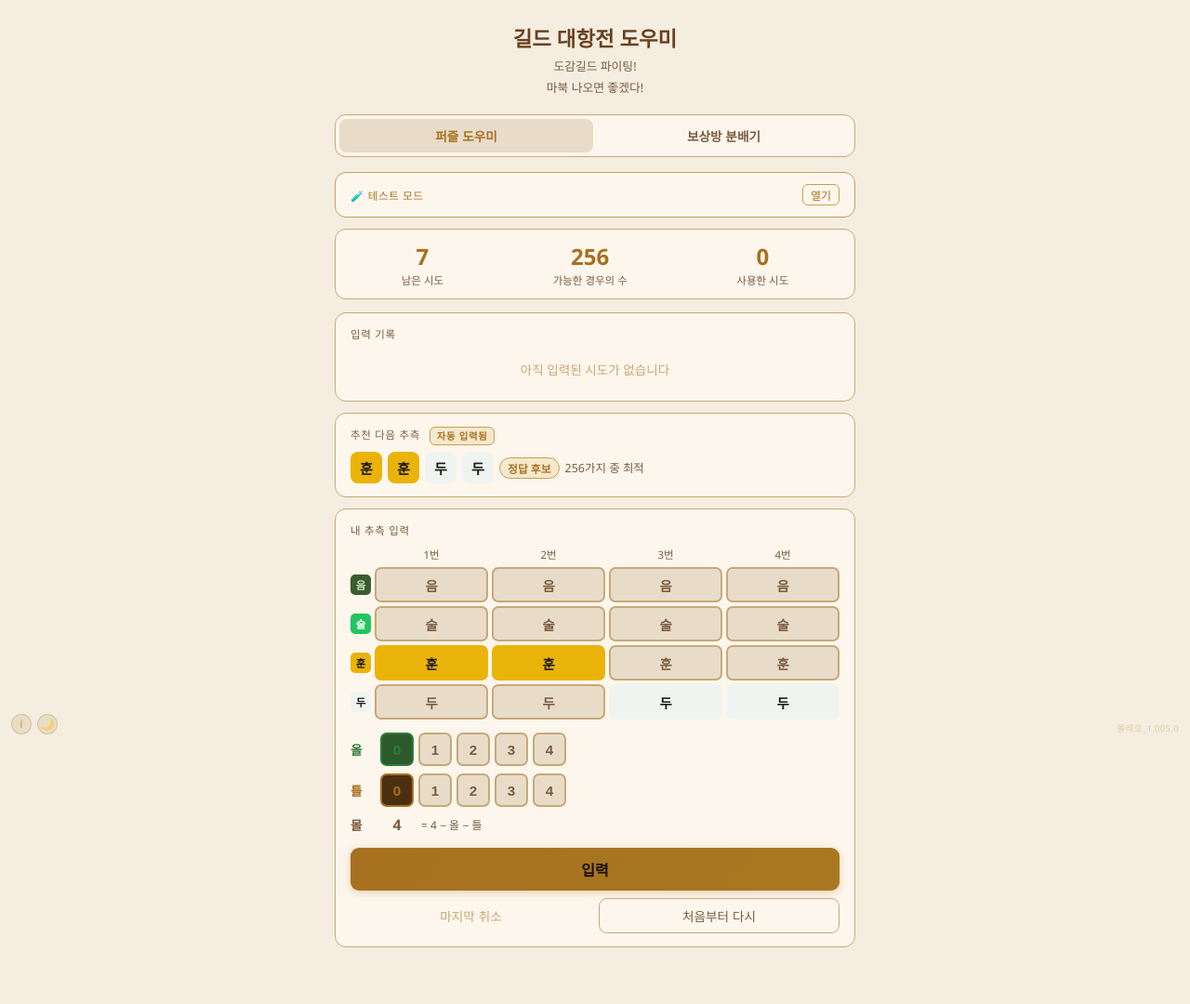
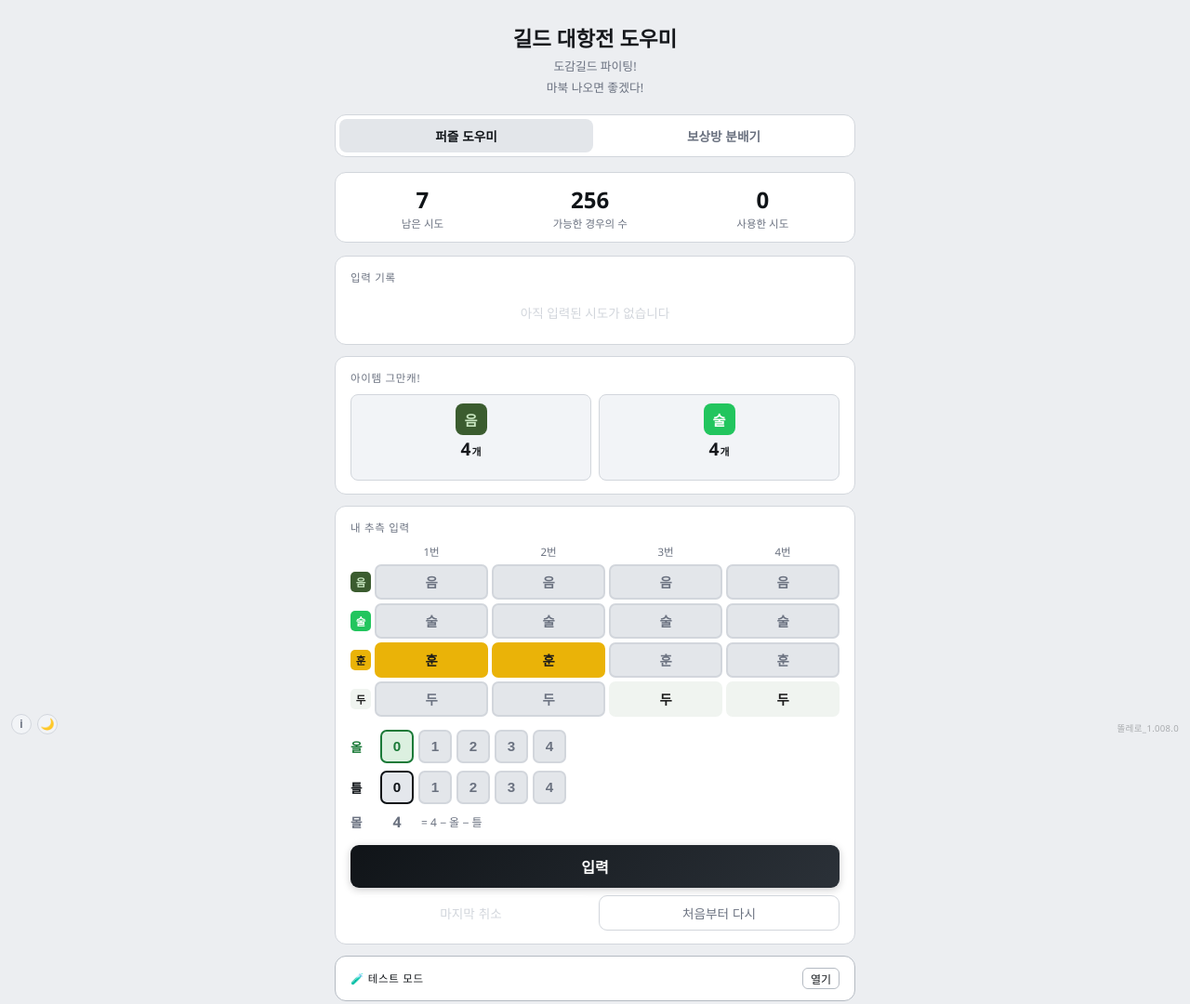
Before and after one commit to CamperInTheWoods/maple_dogam_number_game_sup, a plain HTML site: page game-helper.html in a window 1280 px wide. Shown: the whole page at 93% size. Before the commit the page ends 1055 px from the top, so only its background shows below. Drawn offline with Linux system fonts and the light colour scheme.

Commit message:
Feat: 아이템 그만캐! 패널, 추천 카드 제거, 무채색 테마 (1.008.0)
퍼즐 도우미
- "아이템 그만캐!" 패널 추가: 남은 후보 기준 음·술 필요 최대 개수를
  매 시퀀스 갱신 (0개면 "그만 캐!", 하나로 좁혀지면 "확정")
- 추천 다음 추측 카드 제거 - 어차피 입력칸에 자동으로 채워짐
- 게임 종료 시 남은 후보는 전용 카드로 분리 표시
- 테스트 모드 카드를 탭 맨 아래로 이동

테마
- 라이트: 라이트 그레이 배경 + 블랙 텍스트
- 다크: 갈색 기운 제거, 중성 차콜 계열
- 금색 악센트를 테마별 무채색으로 교체
- 하드코딩된 갈색 값(그라디언트/그림자/쓰레기통 아이콘/하단 버튼)을
  CSS 토큰으로 정리, --ol-bg/--teul-bg/--gold-2 등 토큰 추가

Co-Authored-By: Claude Opus 5 <noreply@anthropic.com>

```diff
--- a/game-helper.html
+++ b/game-helper.html
@@ -19,41 +19,53 @@
 <style>
 :root {
   color-scheme: light;
-  --brown:          #6a4020;
-  --gold:           #a87020;
-  --green:          #2e7a3a;
-  --red:            #c03030;
-  --gray:           #7a5c40;
-  --dark:           #2a1a0e;
-  --bg-app:         #f4ede0;
-  --bg-panel:       #fdf6ec;
-  --bg-panel-inner: #f0e5d0;
-  --bg-input:       #e8dcc8;
-  --border:         #c8a878;
-  --shadow-card:    0 4px 16px rgba(100,70,40,.12);
-  --accent-bg:      #f5e8cc;
-  --accent-border:  #c8a050;
-  --drag-over-bg:   rgba(168,112,32,.12);
-  --text-on-accent: #1a0e08;
+  --brown:          #16181c;
+  --gold:           #101418;
+  --gold-2:         #2b3138;
+  --green:          #1b7a38;
+  --red:            #c62828;
+  --gray:           #6b7280;
+  --dark:           #16181c;
+  --bg-app:         #eceef1;
+  --bg-panel:       #ffffff;
+  --bg-panel-inner: #f2f4f7;
+  --bg-input:       #e3e6ea;
+  --border:         #d2d6dc;
+  --shadow-card:    0 2px 10px rgba(20,24,30,.08);
+  --accent-bg:      #e4e7ec;
+  --accent-border:  #b4bac2;
+  --drag-over-bg:   rgba(20,24,30,.07);
+  --text-on-accent: #ffffff;
+  --ol-bg:          #dcf0e0;
+  --ol-border:      #9dcfa8;
+  --teul-bg:        #e4e7ec;
+  --gold-shadow:    rgba(16,20,24,.22);
+  --gold-faint:     rgba(16,20,24,.30);
 }
 [data-theme="dark"] {
   color-scheme: dark;
-  --brown:          #e8d8b4;
-  --gold:           #c89432;
-  --green:          #7dc97e;
-  --red:            #e06060;
-  --gray:           #a08868;
-  --dark:           #ecdcbe;
-  --bg-app:         #1a0e08;
-  --bg-panel:       #22140c;
-  --bg-panel-inner: #281810;
-  --bg-input:       #170c06;
-  --border:         #3a2418;
-  --shadow-card:    0 6px 18px rgba(0,0,0,.45);
-  --accent-bg:      #3a2408;
-  --accent-border:  #6a4818;
-  --drag-over-bg:   #2a1e08;
-  --text-on-accent: #1a0e08;
+  --brown:          #e7e9ec;
+  --gold:           #dfe3e8;
+  --gold-2:         #9aa2ab;
+  --green:          #6fcf80;
+  --red:            #e57373;
+  --gray:           #969ba3;
+  --dark:           #e7e9ec;
+  --bg-app:         #131519;
+  --bg-panel:       #1b1e23;
+  --bg-panel-inner: #23272d;
+  --bg-input:       #0f1114;
+  --border:         #333941;
+  --shadow-card:    0 6px 18px rgba(0,0,0,.5);
+  --accent-bg:      #2c3138;
+  --accent-border:  #4e555e;
+  --drag-over-bg:   rgba(255,255,255,.08);
+  --text-on-accent: #131519;
+  --ol-bg:          #1e3324;
+  --ol-border:      #37613f;
+  --teul-bg:        #2c3138;
+  --gold-shadow:    rgba(0,0,0,.45);
+  --gold-faint:     rgba(223,227,232,.30);
 }
 
 * { box-sizing: border-box; margin: 0; padding: 0; }
@@ -142,7 +154,7 @@ h1 {
 .h-fbs { display:flex; gap:4px; margin-left:8px; }
 
 .fb { padding:2px 9px; border-radius:20px; font-size:0.78rem; font-weight:700; }
-.fb-ol   { background:#2d5a2d; color:var(--green); border:1px solid #3a7a3a; }
+.fb-ol   { background:var(--ol-bg); color:var(--green); border:1px solid var(--ol-border); }
 .fb-teul { background:var(--accent-bg); color:var(--gold);  border:1px solid var(--accent-border); }
 .fb-mol  { background:var(--bg-panel-inner); color:var(--gray);  border:1px solid var(--border); }
 
@@ -211,20 +223,20 @@ h1 {
   transition: all 0.1s;
 }
 .num-btn:hover { border-color:var(--gray); color:var(--brown); }
-.num-btn.active-ol   { background:#2d5a2d; border-color:var(--green); color:var(--green); }
-.num-btn.active-teul { background:#4a3010; border-color:var(--gold);  color:var(--gold); }
+.num-btn.active-ol   { background:var(--ol-bg); border-color:var(--green); color:var(--green); }
+.num-btn.active-teul { background:var(--teul-bg); border-color:var(--gold);  color:var(--gold); }
 .mol-display { font-size:1rem; font-weight:700; color:var(--gray); width:36px; text-align:center; }
 .mol-eq  { font-size:0.75rem; color:var(--gray); }
 
 .submit-btn {
   width:100%; padding:11px;
-  background: linear-gradient(135deg, var(--gold), #a87820);
+  background: linear-gradient(135deg, var(--gold), var(--gold-2));
   color: var(--text-on-accent);
   border:none; border-radius:9px;
   font-size:1rem; font-weight:700;
   cursor:pointer; transition:opacity 0.15s;
   margin-bottom:8px;
-  box-shadow: 0 2px 8px rgba(168,120,32,.3);
+  box-shadow: 0 2px 8px var(--gold-shadow);
 }
 .submit-btn:hover { opacity: 0.88; }
 .submit-btn:disabled { background:var(--bg-panel); color:var(--border); box-shadow:none; cursor:not-allowed; }
@@ -250,21 +262,20 @@ h1 {
 
 .no-sol { color:var(--red); font-size:0.85rem; }
 
-.guess-type-badge {
-  padding: 2px 8px; border-radius: 20px;
-  font-size: 0.74rem; font-weight: 700;
-}
-.type-answer { background:var(--accent-bg); color:var(--gold); border:1px solid var(--accent-border); }
-.type-info   { background:var(--bg-panel-inner); color:var(--gray); border:1px solid var(--border); }
-
 .suggest-info { font-size:0.78rem; color:var(--gray); }
-.auto-fill-note {
-  margin-left:6px; padding:2px 7px; border-radius:6px;
-  background:var(--accent-bg); color:var(--gold);
-  border:1px solid var(--accent-border);
-  font-size:0.65rem; font-weight:600; vertical-align:middle;
-}
-
+.needs-row { display:grid; grid-template-columns:repeat(2,1fr); gap:8px; }
+.need-cell {
+  display:flex; flex-direction:column; align-items:center; gap:5px;
+  padding:9px 4px; border-radius:8px;
+  background:var(--bg-panel-inner); border:1px solid var(--border);
+  transition:all 0.15s;
+}
+.need-cell.need-fixed { background:var(--accent-bg); border-color:var(--accent-border); }
+.need-cell.need-none  { opacity:0.4; }
+.need-max { font-size:1.2rem; font-weight:800; color:var(--dark); line-height:1; }
+.need-max em { font-size:0.68rem; font-weight:600; font-style:normal; margin-left:1px; }
+.need-sub { font-size:0.62rem; color:var(--gray); min-height:0.95em; }
+.needs-row .no-sol { grid-column:1 / -1; }
 /* ── Tabs ── */
 .tab-bar {
   display: flex;
@@ -364,7 +375,7 @@ h1 {
 .reward-name-input:focus { border-color: var(--gold); }
 .reward-add-btn {
   padding: 5px 10px;
-  background: linear-gradient(135deg, var(--gold), #a87820);
+  background: linear-gradient(135deg, var(--gold), var(--gold-2));
   color: var(--text-on-accent); border: none; border-radius: 6px;
   font-size: 0.82rem; font-weight: 700;
   cursor: pointer; white-space: nowrap; transition: opacity 0.15s;
@@ -432,7 +443,7 @@ h1 {
   position: fixed;
   bottom: 10px; right: 12px;
   font-size: .6rem;
-  color: rgba(200,148,50,.35);
+  color: var(--gold-faint);
   cursor: default;
   user-select: none;
   letter-spacing: .03em;
@@ -486,7 +497,7 @@ h1 {
 .test-label { font-size: 0.8rem; color: var(--gold); }
 .test-set-btn {
   padding: 5px 14px;
-  background: linear-gradient(135deg, var(--gold), #a87820);
+  background: linear-gradient(135deg, var(--gold), var(--gold-2));
   color: var(--text-on-accent);
   border: none;
   border-radius: 7px;
@@ -534,23 +545,6 @@ h1 {
   </div>
 
   <div class="tab-content active" id="tab-gildae">
-  <!-- Test Mode -->
-  <div class="test-card">
-    <div class="test-header" onclick="toggleTestPanel()">
-      <span class="test-title">🧪 테스트 모드</span>
-      <button class="test-toggle" id="test-toggle-btn">열기</button>
-    </div>
-    <div class="test-body" id="test-body" style="display:none">
-      <div class="test-row">
-        <span class="test-label">정답 설정:</span>
-        <div class="test-picker" id="test-picker"></div>
-        <button class="test-set-btn" onclick="activateTestMode()">적용</button>
-      </div>
-      <div id="test-active-info"></div>
-      <button class="auto-sim-btn" id="auto-sim-btn" onclick="autoSimulate()" disabled>▶ 자동 시뮬레이션</button>
-    </div>
-  </div>
-
   <div class="stats">
     <div class="stat">
       <div class="stat-val" id="stat-left">7</div>
@@ -572,12 +566,16 @@ h1 {
     <div class="history-empty" id="hist-empty">아직 입력된 시도가 없습니다</div>
   </div>
 
-  <!-- Suggestion -->
+  <!-- 게임 종료 시 남은 후보 -->
+  <div class="card" id="endgame-card" style="display:none">
+    <div class="card-title">남은 가능한 답</div>
+    <div class="suggest-row" id="suggest-row"></div>
+  </div>
+
+  <!-- 아이템 그만캐! -->
   <div class="card">
-    <div class="card-title">추천 다음 추측 <span class="auto-fill-note">자동 입력됨</span></div>
-    <div class="suggest-row" id="suggest-row">
-      <span style="color:var(--gray);font-size:0.85rem">계산 중...</span>
-    </div>
+    <div class="card-title">아이템 그만캐!</div>
+    <div class="needs-row" id="needs-row"></div>
   </div>
 
   <!-- Input -->
@@ -606,6 +604,23 @@ h1 {
     <div class="btn-row">
       <button class="undo-btn" id="undo-btn" onclick="undoLast()" disabled>마지막 취소</button>
       <button class="reset-btn" onclick="resetGame()">처음부터 다시</button>
+    </div>
+  </div>
+
+  <!-- Test Mode -->
+  <div class="test-card">
+    <div class="test-header" onclick="toggleTestPanel()">
+      <span class="test-title">🧪 테스트 모드</span>
+      <button class="test-toggle" id="test-toggle-btn">열기</button>
+    </div>
+    <div class="test-body" id="test-body" style="display:none">
+      <div class="test-row">
+        <span class="test-label">정답 설정:</span>
+        <div class="test-picker" id="test-picker"></div>
+        <button class="test-set-btn" onclick="activateTestMode()">적용</button>
+      </div>
+      <div id="test-active-info"></div>
+      <button class="auto-sim-btn" id="auto-sim-btn" onclick="autoSimulate()" disabled>▶ 자동 시뮬레이션</button>
     </div>
   </div>
   </div><!-- /tab-gildae -->
@@ -641,13 +656,13 @@ h1 {
             <span id="reward-trash">
               <svg width="20" height="24" viewBox="0 0 24 28" fill="none" xmlns="http://www.w3.org/2000/svg">
                 <!-- 몸통 -->
-                <rect x="3" y="11" width="18" height="16" rx="2" fill="#a08868" opacity="0.5"/>
-                <line x1="9" y1="14" x2="9" y2="24" stroke="#a08868" stroke-width="1.5" opacity="0.5"/>
-                <line x1="15" y1="14" x2="15" y2="24" stroke="#a08868" stroke-width="1.5" opacity="0.5"/>
+                <rect x="3" y="11" width="18" height="16" rx="2" fill="var(--gray)" opacity="0.5"/>
+                <line x1="9" y1="14" x2="9" y2="24" stroke="var(--gray)" stroke-width="1.5" opacity="0.5"/>
+                <line x1="15" y1="14" x2="15" y2="24" stroke="var(--gray)" stroke-width="1.5" opacity="0.5"/>
                 <!-- 뚜껑 (힌지: 오른쪽 끝) -->
                 <g class="trash-lid-group">
-                  <rect x="2" y="8" width="20" height="3.5" rx="1.5" fill="#a08868" opacity="0.7"/>
-                  <rect x="9" y="4.5" width="6" height="3.5" rx="1.5" fill="#a08868" opacity="0.7"/>
+                  <rect x="2" y="8" width="20" height="3.5" rx="1.5" fill="var(--gray)" opacity="0.7"/>
+                  <rect x="9" y="4.5" width="6" height="3.5" rx="1.5" fill="var(--gray)" opacity="0.7"/>
                 </g>
               </svg>
             </span>
@@ -675,7 +690,7 @@ h1 {
         <div class="card">
           <div class="card-title">자리 배정
             <button onclick="rewardAutoAssign()" style="margin-left:8px;padding:2px 8px;font-size:0.7rem;background:#3b2a7a;color:#c4a8ff;border:1px solid #7c5cbf;border-radius:4px;cursor:pointer;font-weight:700">자동배정</button>
-            <button onclick="rewardRecord()" style="margin-left:4px;padding:2px 8px;font-size:0.7rem;background:var(--gold);color:#1a0e08;border:none;border-radius:4px;cursor:pointer;font-weight:700">기록</button>
+            <button onclick="rewardRecord()" style="margin-left:4px;padding:2px 8px;font-size:0.7rem;background:var(--gold);color:var(--text-on-accent);border:none;border-radius:4px;cursor:pointer;font-weight:700">기록</button>
             <button onclick="rewardResetHistory()" style="margin-left:4px;padding:2px 8px;font-size:0.7rem;background:transparent;color:var(--gray);border:1px solid var(--border);border-radius:4px;cursor:pointer">초기화</button>
           </div>
           <div id="reward-slots"></div>
@@ -695,10 +710,22 @@ h1 {
 
 </div>
 
-<div class="version-label">똘레로_1.005.0</div>
+<div class="version-label">똘레로_1.008.0</div>
 
 <script>
 const PATCH_NOTES = [
+  { ver: '1.008.0', date: '26.08.27',
+    feat: ['라이트 모드 테마 변경 - 라이트 그레이 배경 + 블랙 텍스트', '다크 모드에서 갈색 기운 제거 - 중성 차콜 계열로 변경', '금색 악센트를 테마에 맞는 무채색으로 변경'],
+    fix: [],
+  },
+  { ver: '1.007.0', date: '26.08.27',
+    feat: ['"아이템 그만캐!" 패널 - 음·술 필요 최대 개수만 표시 (훈·두는 항상 4개 준비)', '추천 다음 추측 카드 제거 (어차피 입력칸에 자동으로 채워짐)', '게임 종료 시 남은 후보는 별도 카드로 표시'],
+    fix: [],
+  },
+  { ver: '1.006.0', date: '26.08.27',
+    feat: ['원소별 필요 개수 패널 추가 (남은 후보 기준 최소~최대, 매 시퀀스 갱신)', '테스트 모드 카드를 화면 맨 아래로 이동'],
+    fix: [],
+  },
   { ver: '1.005.0', date: '26.08.27',
     feat: ['추천 추측이 내 추측 입력칸에 자동으로 채워짐 (넣기 버튼 삭제)', '게임 시작 시 첫 추측 훈 훈 두 두 고정'],
     fix: [],
@@ -1022,34 +1049,14 @@ function setVal(type, n) {
   updateFbDisplay();
 }
 
+// 최적 추측을 계산해서 입력칸에 바로 채워둔다 (화면에 따로 표시하지 않음)
 function renderSuggestion() {
-  const row = document.getElementById('suggest-row');
-  row.innerHTML = '';
-
-  if (poss.length === 0) {
-    const s = document.createElement('span');
-    s.className = 'no-sol';
-    s.textContent = '가능한 경우가 없습니다. 입력 내용을 확인하고 처음부터 다시 시작하세요.';
-    row.appendChild(s);
-    return;
-  }
+  document.getElementById('endgame-card').style.display = 'none';
+  if (poss.length === 0) return;
 
   const g = (used === 0) ? FIRST_GUESS.slice() : bestGuess(poss);
   lastRecommendation = g;
-  g.forEach((e, pos) => pick(pos, e));   // 입력칸에 바로 반영
-  g.forEach(e => row.appendChild(elBadge(e)));
-
-  const inPoss = poss.some(p=>p.join()===g.join());
-
-  const badge = document.createElement('span');
-  badge.className = inPoss ? 'guess-type-badge type-answer' : 'guess-type-badge type-info';
-  badge.textContent = inPoss ? '정답 후보' : '정보 수집용';
-  row.appendChild(badge);
-
-  const info = document.createElement('span');
-  info.className = 'suggest-info';
-  info.textContent = `${poss.length}가지 중 최적`;
-  row.appendChild(info);
+  g.forEach((e, pos) => pick(pos, e));
 }
 
 function renderHistory() {
@@ -1105,10 +1112,51 @@ function renderHistory() {
   }
 }
 
+// 음·술만 표시 — 훈·두는 어차피 4개씩 준비하니까
+function renderNeeds() {
+  const row = document.getElementById('needs-row');
+  row.innerHTML = '';
+
+  if (poss.length === 0) {
+    const s = document.createElement('span');
+    s.className = 'no-sol';
+    s.textContent = '가능한 경우가 없습니다. 입력 내용을 확인하고 처음부터 다시 시작하세요.';
+    row.appendChild(s);
+    return;
+  }
+
+  for (let e = 0; e < 2; e++) {   // 0=음, 1=술
+    let min = 4, max = 0;
+    for (const p of poss) {
+      let c = 0;
+      for (let i = 0; i < 4; i++) if (p[i] === e) c++;
+      if (c < min) min = c;
+      if (c > max) max = c;
+    }
+
+    const cell = document.createElement('div');
+    cell.className = 'need-cell' + (max === 0 ? ' need-none' : (min === max ? ' need-fixed' : ''));
+    cell.appendChild(elBadge(e));
+
+    const num = document.createElement('div');
+    num.className = 'need-max';
+    num.innerHTML = max + '<em>개</em>';
+    cell.appendChild(num);
+
+    const sub = document.createElement('div');
+    sub.className = 'need-sub';
+    sub.textContent = max === 0 ? '그만 캐!' : (min === max ? '확정' : '');
+    cell.appendChild(sub);
+
+    row.appendChild(cell);
+  }
+}
+
 function updateStats() {
   document.getElementById('stat-left').textContent = Math.max(0, 7-used);
   document.getElementById('stat-used').textContent = used;
   document.getElementById('stat-poss').textContent = poss.length;
+  renderNeeds();
 }
 
 function recomputePoss() {
@@ -1175,10 +1223,7 @@ function submitGuess() {
     row.innerHTML = '';
     const last = history[history.length-1];
     if (last.ol !== 4 && poss.length > 0) {
-      const lbl = document.createElement('span');
-      lbl.className = 'suggest-info';
-      lbl.textContent = '남은 가능한 답: ';
-      row.appendChild(lbl);
+      document.getElementById('endgame-card').style.display = 'block';
       poss.slice(0,6).forEach((p,i) => {
         if (i) { const sep=document.createElement('span'); sep.style.cssText='margin:0 4px;color:var(--border)'; sep.textContent='|'; row.appendChild(sep); }
         const wrap=document.createElement('span'); wrap.style.display='inline-flex'; wrap.style.gap='3px';
@@ -1603,7 +1648,7 @@ function rewardRender() {
     const toggleBtn = document.createElement('button');
     toggleBtn.textContent = isToday ? '참가 ✓' : '미참';
     toggleBtn.style.cssText = `font-size:0.65rem;padding:1px 7px;border-radius:8px;cursor:pointer;border:none;flex-shrink:0;${
-      isToday ? 'background:var(--green);color:#1a0e08;font-weight:700' : 'background:var(--bg-input);color:var(--gray);border:1px solid var(--border)'}`;
+      isToday ? 'background:var(--green);color:var(--text-on-accent);font-weight:700' : 'background:var(--bg-input);color:var(--gray);border:1px solid var(--border)'}`;
     toggleBtn.onclick = () => rewardToggleToday(name);
     const delBtn = document.createElement('button');
     delBtn.textContent = '×';
@@ -1759,6 +1804,7 @@ buildPicker();
 buildNumRows();
 buildTestPicker();
 renderSuggestion();
+renderNeeds();
 
 // 테마 토글 버튼 초기 아이콘
 (function() {
@@ -1770,15 +1816,15 @@ renderSuggestion();
 
 <button id="patch-btn" onclick="openPatchNotes()"
   style="position:fixed;bottom:10px;left:12px;width:22px;height:22px;
-    border-radius:50%;background:rgba(180,150,80,.18);
-    border:1px solid rgba(180,150,80,.35);color:rgba(180,150,80,.6);
+    border-radius:50%;background:var(--bg-panel-inner);
+    border:1px solid var(--border);color:var(--gray);
     font-size:.75rem;font-weight:700;cursor:pointer;display:flex;align-items:center;
     justify-content:center;padding:0;transition:background .2s,color .2s;
     z-index:9500;">i</button>
 <button id="theme-toggle" onclick="toggleTheme()"
   style="position:fixed;bottom:10px;left:40px;width:22px;height:22px;
-    border-radius:50%;background:rgba(180,150,80,.18);
-    border:1px solid rgba(180,150,80,.35);color:rgba(180,150,80,.6);
+    border-radius:50%;background:var(--bg-panel-inner);
+    border:1px solid var(--border);color:var(--gray);
     font-size:.75rem;cursor:pointer;display:flex;align-items:center;
     justify-content:center;padding:0;transition:background .2s,color .2s;
     z-index:9500;">🌙</button>
```
Also changed, not shown: index.html (+162 -116 lines).
